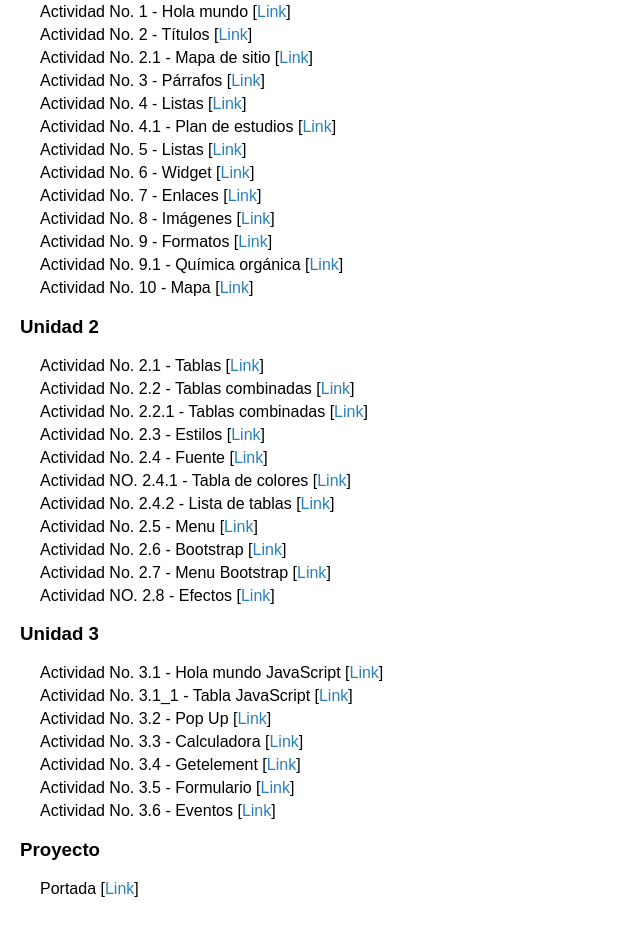
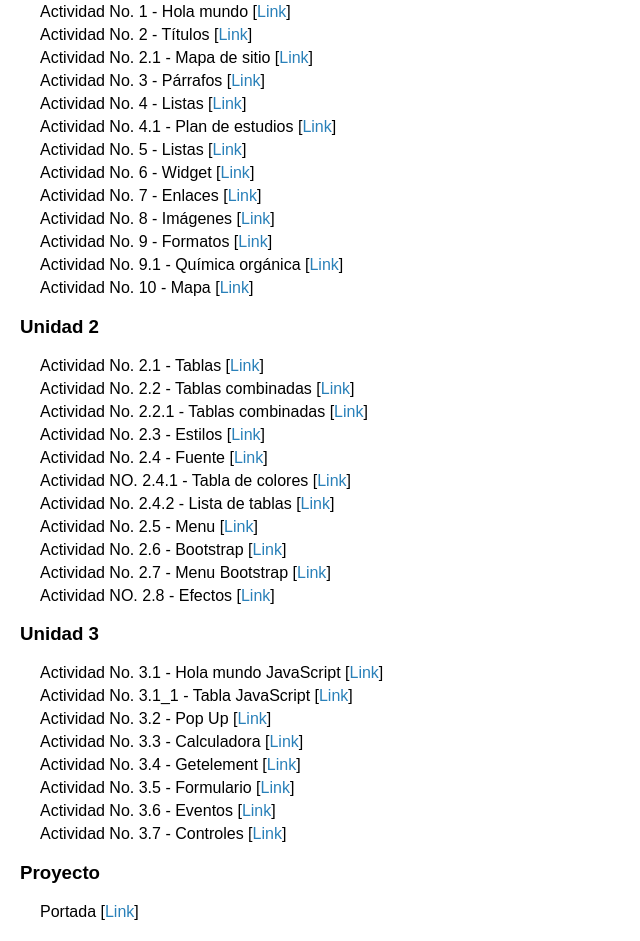
Before and after one commit to Domi2u982/Domi2u982.github.io, a plain HTML site: page index.html in a window 1280 px wide. Shown: the part 271-1212 px from the top of the page, without its empty margins (0-640 px from the left). Before the commit the page ends 1189 px from the top, so only its background shows below. Drawn offline with Linux system fonts and the light colour scheme.

Commit message:
Update index.html

```diff
--- a/index.html
+++ b/index.html
@@ -73,13 +73,14 @@
 
     <h3>Unidad 3</h3>
     <ul class="unidad">
-        <li>Actividad No. 3.1 - Hola mundo JavaScript [<a href="No.3_java_holamundo">Link</a>]</li>
-        <li>Actividad No. 3.1_1 - Tabla JavaScript [<a href="No.3.1_1_tablajava">Link</a>]</li>
-        <li>Actividad No. 3.2 - Pop Up [<a href="No.3.2_pop_up">Link</a>]</li>
-        <li>Actividad No. 3.3 - Calculadora [<a href="No.3.3_calculadora">Link</a>]</li>
-        <li>Actividad No. 3.4 - Getelement [<a href="No.3.4_Getelement">Link</a>]</li>
-        <li>Actividad No. 3.5 - Formulario [<a href="No.3.5_Formulario">Link</a>]</li>
-        <li>Actividad No. 3.6 - Eventos [<a href="No.3.6_Eventos">Link</a>]</li>
+        <li>Actividad No. 3.1 - Hola mundo JavaScript [<a href="No.3_java_holamundo.html">Link</a>]</li>
+        <li>Actividad No. 3.1_1 - Tabla JavaScript [<a href="No.3.1_1_tablajava.html">Link</a>]</li>
+        <li>Actividad No. 3.2 - Pop Up [<a href="No.3.2_pop_up.html">Link</a>]</li>
+        <li>Actividad No. 3.3 - Calculadora [<a href="No.3.3_calculadora.html">Link</a>]</li>
+        <li>Actividad No. 3.4 - Getelement [<a href="No.3.4_Getelement.html">Link</a>]</li>
+        <li>Actividad No. 3.5 - Formulario [<a href="No.3.5_Formulario.html">Link</a>]</li>
+        <li>Actividad No. 3.6 - Eventos [<a href="No.3.6_Eventos.html">Link</a>]</li>
+        <li>Actividad No. 3.7 - Controles [<a href="No.3.7_controles.html">Link</a>]</li>
     </ul>
 
     <h3>Proyecto</h3>
```
